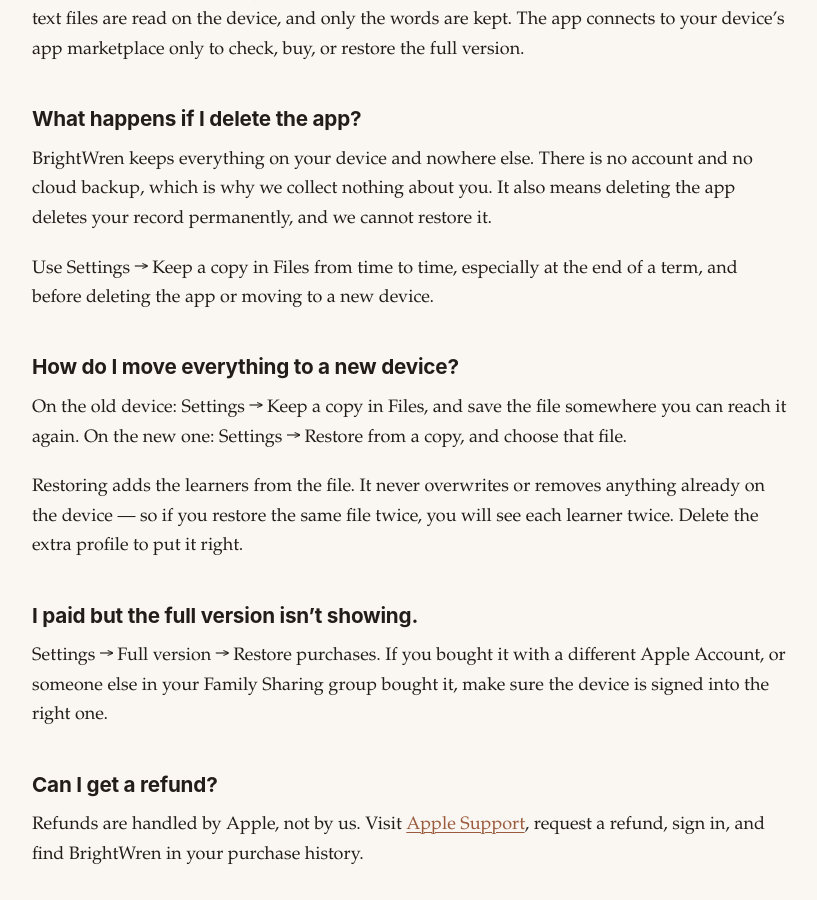
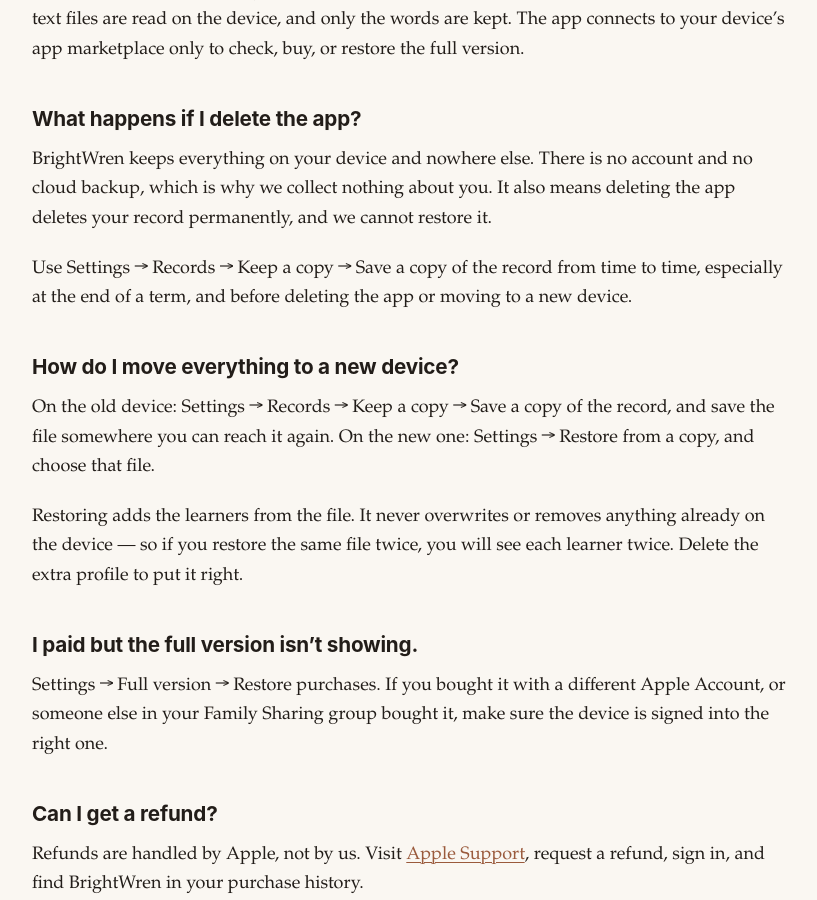
Before and after one commit to beccapearl/nupebbles, a Jekyll site: the page built from apps/brightwren/faq.md, in a window 1280 px wide and 900 px high, scrolled down 1656 px. Shown: the whole window, without its empty margins (230-1047 px from the left). Built offline with Jekyll 4.4.1, drawn with Linux system fonts in a browser that asks for light colours.

Commit message:
BrightWren FAQ: Keep a copy menu path
Co-Authored-By: Claude Opus 5.5 <noreply@anthropic.com>

```diff
--- a/apps/brightwren/faq.md
+++ b/apps/brightwren/faq.md
@@ -40,11 +40,11 @@ BrightWren has no BrightWren account, ads, tracking, or third-party analytics. L
 
 BrightWren keeps everything on your device and nowhere else. There is no account and no cloud backup, which is why we collect nothing about you. It also means deleting the app deletes your record permanently, and we cannot restore it.
 
-Use Settings → Keep a copy in Files from time to time, especially at the end of a term, and before deleting the app or moving to a new device.
+Use Settings → Records → Keep a copy → Save a copy of the record from time to time, especially at the end of a term, and before deleting the app or moving to a new device.
 
 ## How do I move everything to a new device?
 
-On the old device: Settings → Keep a copy in Files, and save the file somewhere you can reach it again. On the new one: Settings → Restore from a copy, and choose that file.
+On the old device: Settings → Records → Keep a copy → Save a copy of the record, and save the file somewhere you can reach it again. On the new one: Settings → Restore from a copy, and choose that file.
 
 Restoring adds the learners from the file. It never overwrites or removes anything already on the device — so if you restore the same file twice, you will see each learner twice. Delete the extra profile to put it right.
 
```
